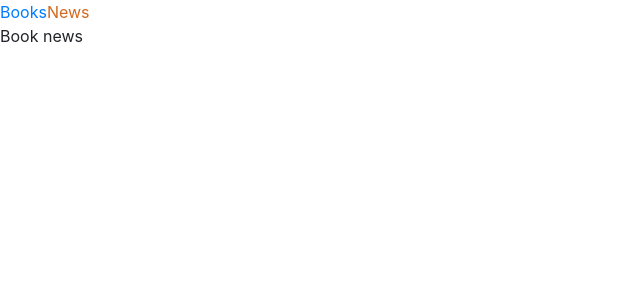
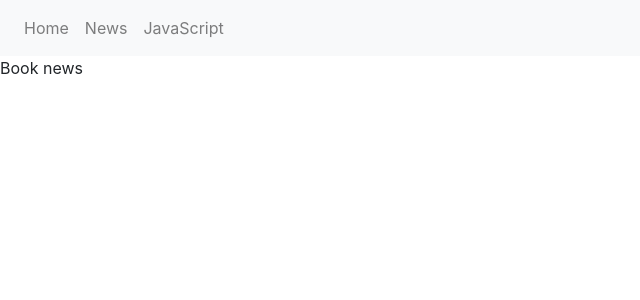
Before and after one commit to ta4anka/angular11Core, an Angular app: page /news in a window 1280 px wide. Shown: the top 300 px of the page, without its empty margins (0-640 px from the left). Built offline with nearby package versions, Linux system fonts and the light colour scheme.

Commit message:
added task_20

```diff
--- a/src/app/app-routing.module.ts
+++ b/src/app/app-routing.module.ts
@@ -2,11 +2,14 @@ import {NgModule} from '@angular/core';
 import {RouterModule, Routes} from '@angular/router';
 import {BooksComponent} from './books/books.component';
 import {NewsComponent} from './news/news/news.component';
+import {BookDetailsComponent} from './book-details/book-details.component';
+import {BookResolver} from './book.resolver';
 
 const routes: Routes = [
   {path: '', redirectTo: 'books', pathMatch: 'full'},
   {path: 'books', component: BooksComponent},
-  {path: 'news', component: NewsComponent}
+  {path: 'news', component: NewsComponent},
+  {path: 'books/:id', component: BookDetailsComponent, resolve: {book: BookResolver}},
 ];
 
 @NgModule({
--- a/src/app/app.component.html
+++ b/src/app/app.component.html
@@ -1,5 +1,18 @@
 <header>
-  <a [routerLink]="'/books'" routerLinkActive="link-active">Books</a>
-  <a [routerLink]="'/news'" routerLinkActive="link-active">News</a>
+  <nav class="navbar navbar-expand-lg navbar-light bg-light">
+    <div>
+      <ul class="navbar-nav mr-auto">
+        <li class="nav-item">
+          <a class="nav-link" [routerLink]="'/'">Home</a>
+        </li>
+        <li class="nav-item">
+          <a class="nav-link" [routerLink]="'/news'">News</a>
+        </li>
+        <li class="nav-item">
+          <a class="nav-link" [routerLink]="'/books/1'">JavaScript</a>
+        </li>
+      </ul>
+    </div>
+  </nav>
 </header>
 <router-outlet></router-outlet>
--- a/src/app/book-details/book-details.component.ts
+++ b/src/app/book-details/book-details.component.ts
@@ -4,6 +4,7 @@ import {AbstractControl, FormBuilder, FormControl, FormGroup, ValidationErrors,
 import {Book} from '../model/book';
 import {Observable} from 'rxjs';
 import {map} from 'rxjs/operators';
+import {ActivatedRoute} from '@angular/router';
 
 @Component({
   selector: 'app-book-details',
@@ -13,7 +14,7 @@ import {map} from 'rxjs/operators';
 export class BookDetailsComponent implements OnInit {
   bookForm: FormGroup;
 
-  constructor(private bookService: BookService, formBuilder: FormBuilder) {
+  constructor(private bookService: BookService, formBuilder: FormBuilder, private route: ActivatedRoute) {
     this.bookForm = formBuilder.group({
       title: formBuilder.control('', [Validators.required]),
       author: formBuilder.control('', [Validators.required, this.validateAuthor]),
@@ -23,6 +24,8 @@ export class BookDetailsComponent implements OnInit {
   }
 
   ngOnInit(): void {
+    const book = this.route.snapshot.data.book as Book;
+    this.bookForm.patchValue(book);
   }
 
   registerBook(): void {
--- /dev/null
+++ b/src/app/book.resolver.ts
@@ -0,0 +1,21 @@
+import { Injectable } from '@angular/core';
+import {
+  Router, Resolve,
+  RouterStateSnapshot,
+  ActivatedRouteSnapshot
+} from '@angular/router';
+import { Observable, of } from 'rxjs';
+import {Book} from './model/book';
+import {BookService} from './book.service';
+
+@Injectable({providedIn: 'root'})
+
+export class BookResolver implements Resolve<Book | undefined> {
+  constructor(private bookService: BookService) {
+  }
+
+  resolve(route: ActivatedRouteSnapshot, state: RouterStateSnapshot): Observable<Book | undefined> {
+    const bookId = route.params.id as string;
+    return this.bookService.findBook(Number(bookId));
+  }
+}
--- a/src/app/book.service.ts
+++ b/src/app/book.service.ts
@@ -24,4 +24,10 @@ export class BookService {
       (books: Book[]) => books.map(book => book.title)
         .indexOf(title) >= 0));
   }
+
+  findBook(bookId: number): Observable<Book | undefined> {
+    return this.getBooks().pipe(
+      map(books => books.find(value => value.id === bookId))
+    );
+  }
 }
--- a/src/app/model/book.ts
+++ b/src/app/model/book.ts
@@ -1,4 +1,5 @@
 export interface Book {
+  readonly id: number;
   readonly title: string;
   year: number;
   author: string;
```
